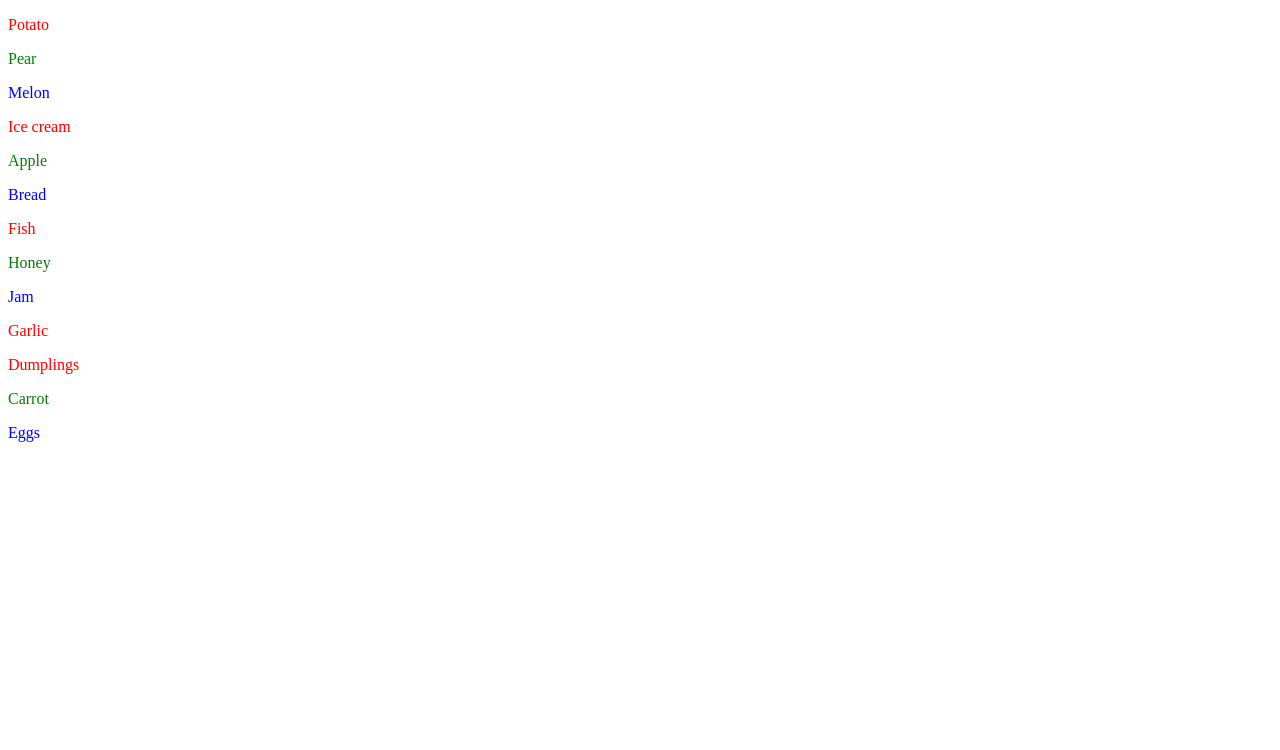
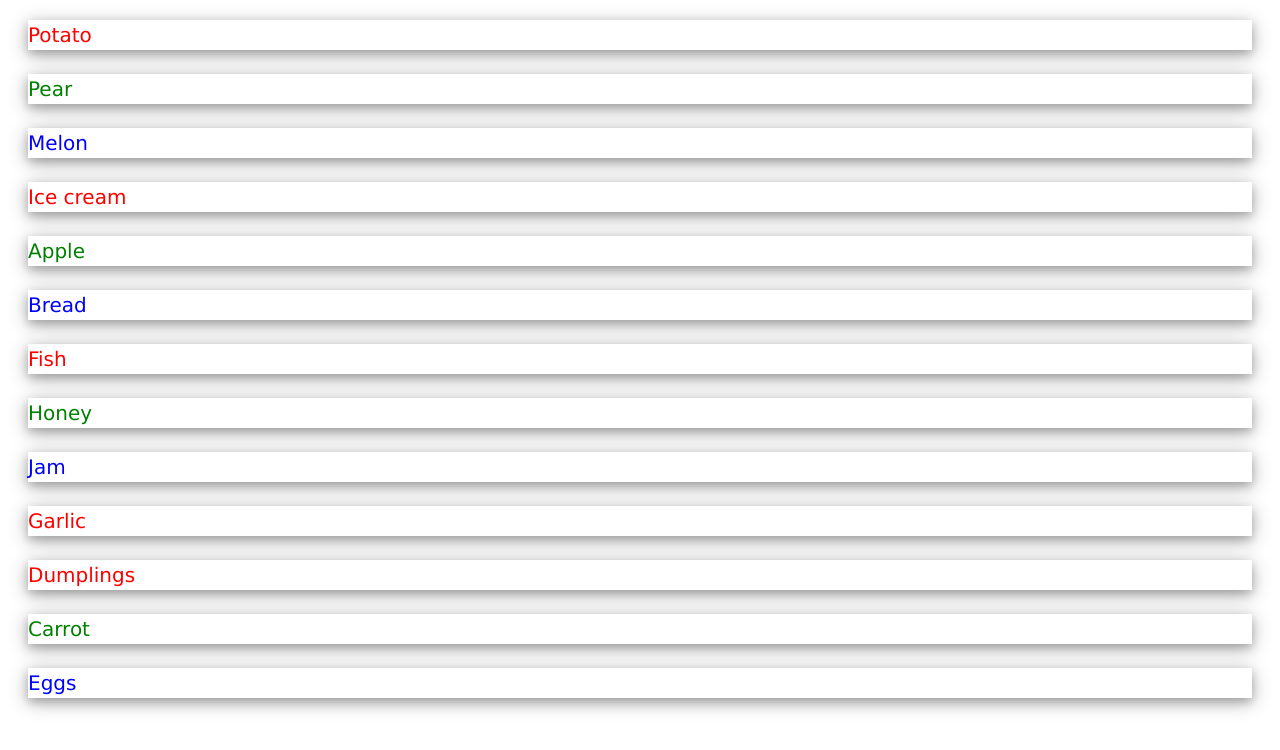
Before and after one commit to viacheslav-saprykin/react_base25, a React (Create React App) app: page / in a window 1280 px wide. Shown: the top 750 px of the page. Built offline with nearby package versions, Linux system fonts and the light colour scheme.

Commit message:
MA_Less1_ver.8-2 - Rander list split into components + index.js as a file path shortcut

```diff
--- /dev/null
+++ b/css/GoodCard.css
@@ -0,0 +1,14 @@
+.GoodCard {
+  margin-bottom: 1.5rem;
+  -webkit-box-shadow: 0 4px 10px 0 rgba(0, 0, 0, 0.2), 0 4px 20px 0 rgba(0, 0, 0, 0.3);
+          box-shadow: 0 4px 10px 0 rgba(0, 0, 0, 0.2), 0 4px 20px 0 rgba(0, 0, 0, 0.3);
+}
+.GoodCard__title {
+  margin: 0;
+  padding: 0.5em 1rem;
+  color: #fff;
+  background-color: #2196f3;
+}
+.GoodCard__details {
+  padding: 1px 1rem;
+}
--- /dev/null
+++ b/css/GoodList.css
@@ -0,0 +1,6 @@
+.GoodList {
+  font-family: Verdana, Geneva, Tahoma, sans-serif;
+  font-size: 20px;
+  line-height: 1.5;
+  margin: 1em;
+}
--- a/src/App.jsx
+++ b/src/App.jsx
@@ -1,17 +1,8 @@
+import { GoodList } from "./components/GoodList";
 import goods from "./goods";
 
 export const App = () => (
-  <div
-    className="GoodList"
-  >
-    {goods.map((good) => (
-      <p
-        className="GoodCard"
-        style={{ color: good.color }}
-        key={good.id}
-      >
-        {good.name}
-      </p>
-    ))}
+  <div className="App">
+    <GoodList goods={goods} />
   </div>
 );
--- /dev/null
+++ b/src/components/GoodCard/GoodCard.jsx
@@ -0,0 +1,10 @@
+import './GoodCard.scss';
+
+export const GoodCard = ({ good }) => (
+  <p
+    className="GoodCard"
+    style={{ color: good.color }}
+  >
+    {good.name}
+  </p>
+);
--- a/src/components/Product/Product.scss
+++ b/src/components/GoodCard/GoodCard.scss
@@ -1,11 +1,6 @@
-.MainCard {
-  font-family: Verdana, Geneva, Tahoma, sans-serif;
-  font-size: 20px;
-  line-height: 1.5;
-  margin: 1em;
-}
 
-.Card {
+
+.GoodCard {
   margin-bottom: 1.5rem;
   box-shadow: 0 4px 10px 0 rgba(0, 0, 0, 0.2),
               0 4px 20px 0 rgba(0, 0, 0, 0.3);
--- /dev/null
+++ b/src/components/GoodCard/index.js
@@ -0,0 +1 @@
+export * from './GoodCard';
--- /dev/null
+++ b/src/components/GoodList/GoodList.jsx
@@ -0,0 +1,13 @@
+import { GoodCard } from "../GoodCard";
+import "./GoodList.scss";
+
+export const GoodList = ({ goods }) => (
+  <div className="GoodList">
+    {goods.map((good) => (
+      <GoodCard
+        key={good.id}
+        good={good}
+      />
+    ))}
+  </div>
+);
--- /dev/null
+++ b/src/components/GoodList/GoodList.scss
@@ -0,0 +1,6 @@
+.GoodList {
+  font-family: Verdana, Geneva, Tahoma, sans-serif;
+  font-size: 20px;
+  line-height: 1.5;
+  margin: 1em;
+}
--- /dev/null
+++ b/src/components/GoodList/index.js
@@ -0,0 +1 @@
+export * from './GoodList';
```
Also changed, not shown: src/components/Product/Product.jsx (deleted, +0 -10 lines).
